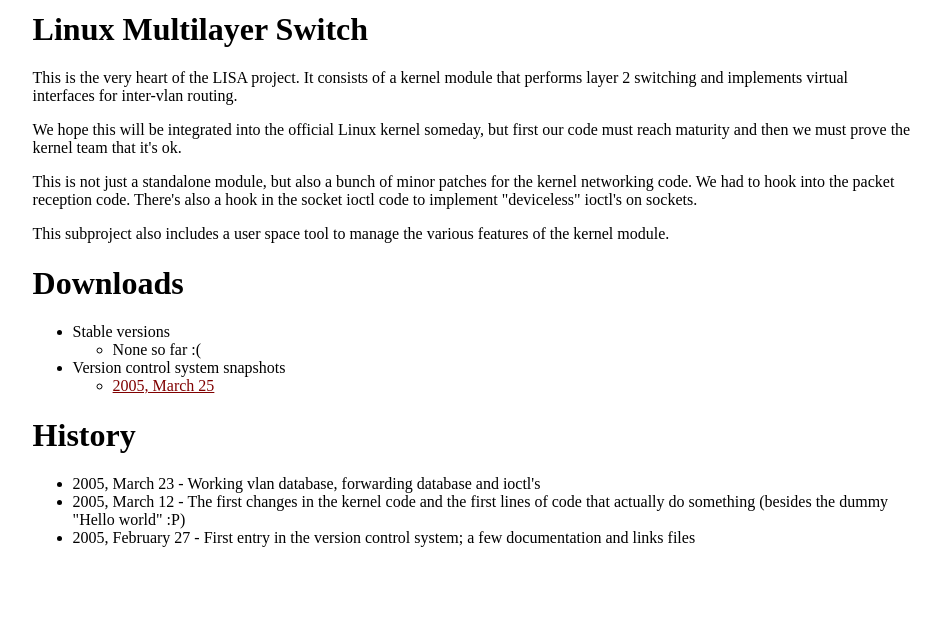
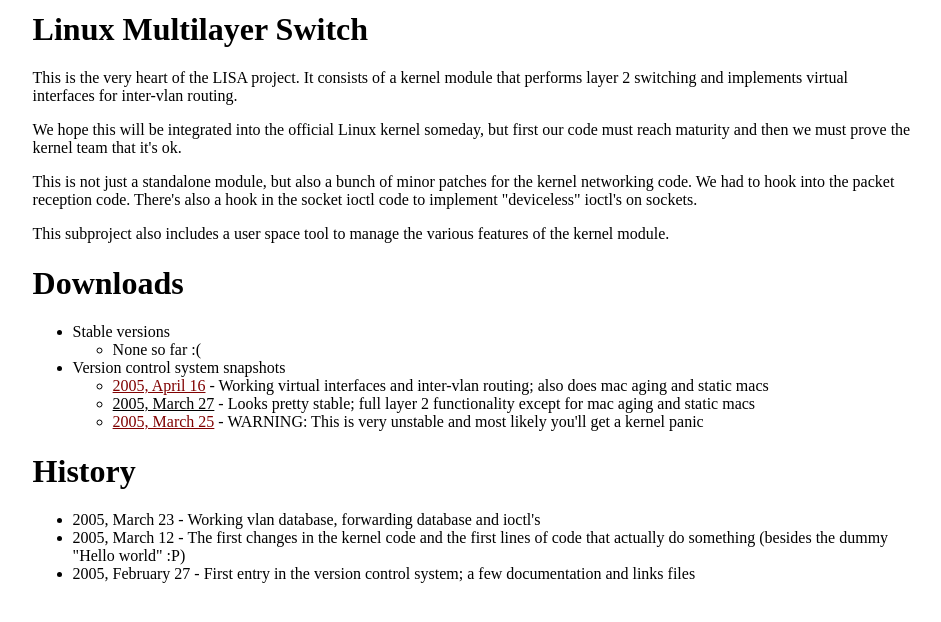
Before and after one commit to lisa-project/lisa-user, a plain HTML site: page site/switch.html in a window 1280 px wide. Shown: the whole page, without its empty margins (168-1109 px from the left). Drawn offline with Linux system fonts and the light colour scheme.

Commit message:
Adaugat release

```diff
--- a/site/switch.html
+++ b/site/switch.html
@@ -23,7 +23,12 @@ features of the kernel module.
  </ul>
 <li>Version control system snapshots
  <ul>
- <li><a href="files/lms-snapshot-2005.03.25-1.tar.gz">2005, March 25</a>
+ <li><a href="files/lms-snapshot-2005.04.16-1.tar.gz">2005, April 16</a> - Working
+ virtual interfaces and inter-vlan routing; also does mac aging and static macs
+ <li><u>2005, March 27</u> - Looks pretty stable; full layer 2 functionality except
+ for mac aging and static macs
+ <li><a href="files/lms-snapshot-2005.03.25-1.tar.gz">2005, March 25</a> - WARNING:
+ This is very unstable and most likely you'll get a kernel panic
  </ul>
 </li>
 </ul>
```
